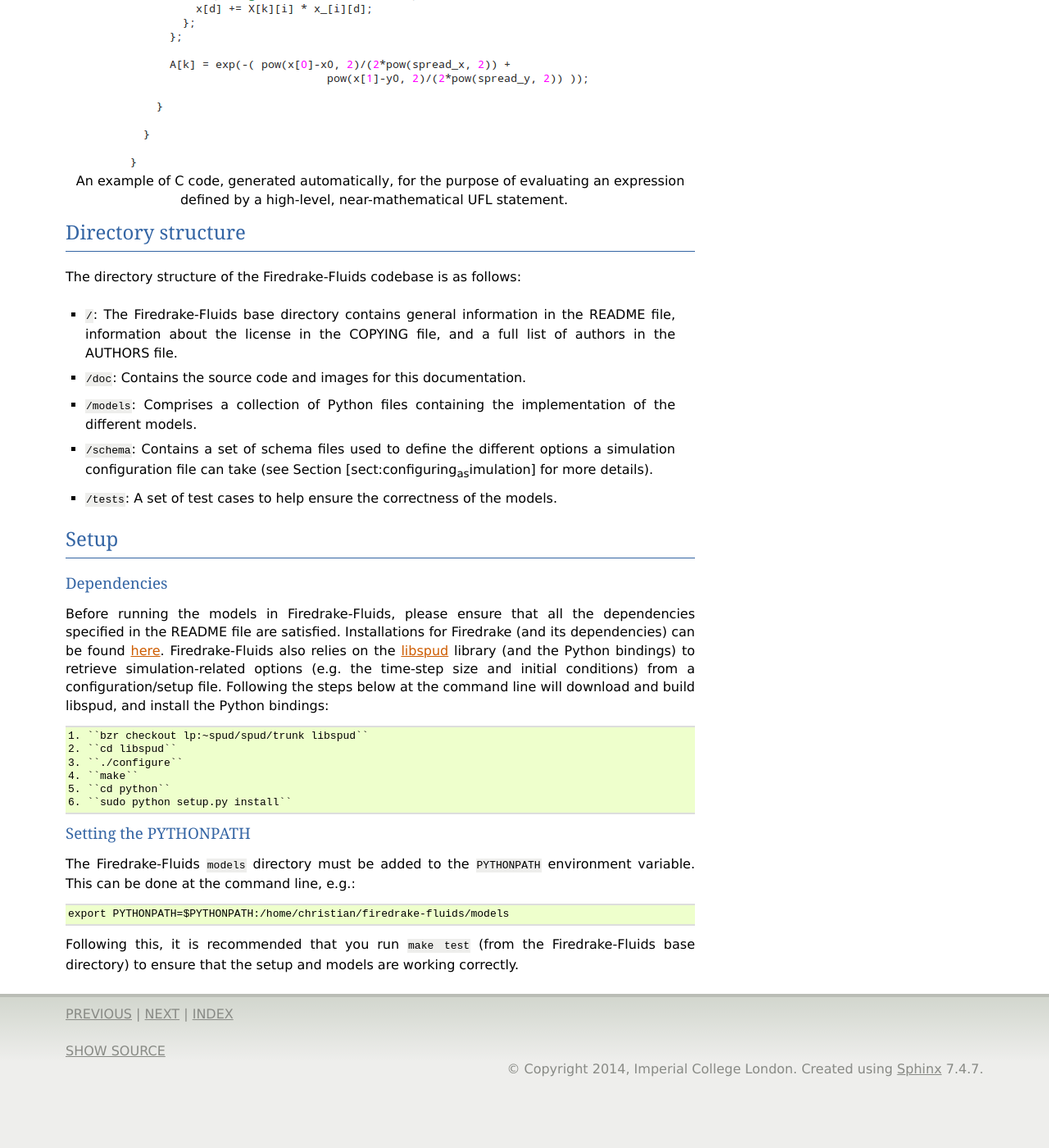
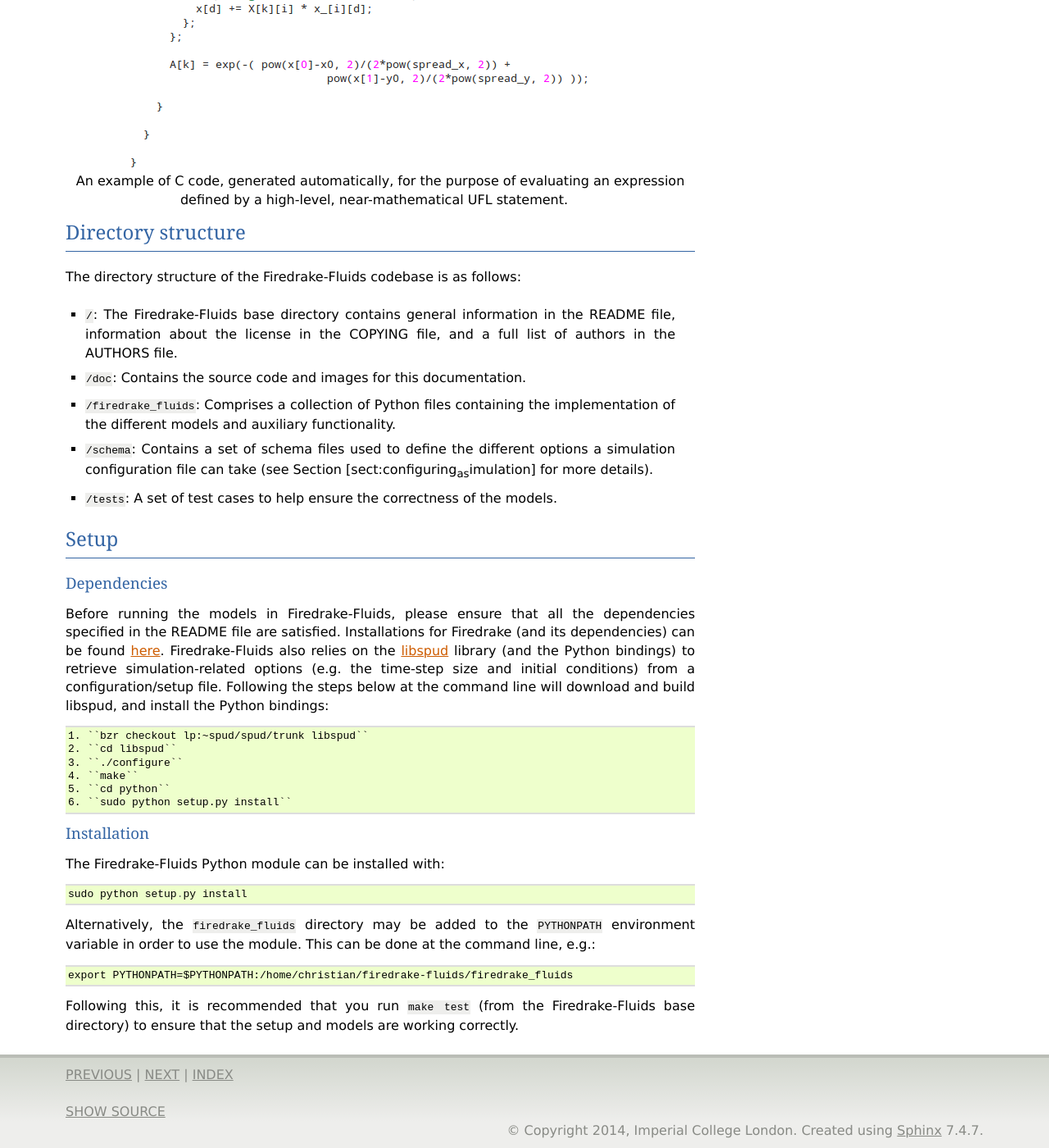
Before and after one commit to firedrakeproject/firedrake-fluids, a Sphinx documentation site: the page built from doc/source/introduction.rst, in a window 1280 px wide and 1400 px high, scrolled down 1346 px. Shown: the whole window at 82% size. Built offline with Sphinx 7.4.7, drawn with Linux system fonts in a browser that asks for light colours; before the commit the page ends 2672 px from its top, so only the background shows below that.

Commit message:
Updated documentation.

```diff
--- a/doc/source/introduction.rst
+++ b/doc/source/introduction.rst
@@ -77,8 +77,8 @@ The directory structure of the Firedrake-Fluids codebase is as follows:
 -  ``/doc``: Contains the source code and images for this
    documentation.
 
--  ``/models``: Comprises a collection of Python files containing the
-   implementation of the different models.
+-  ``/firedrake_fluids``: Comprises a collection of Python files containing the
+   implementation of the different models and auxiliary functionality.
 
 -  ``/schema``: Contains a set of schema files used to define the
    different options a simulation configuration file can take (see
@@ -110,14 +110,18 @@ Python bindings::
    5. ``cd python``
    6. ``sudo python setup.py install``
 
-Setting the PYTHONPATH
-~~~~~~~~~~~~~~~~~~~~~~
+Installation
+~~~~~~~~~~~~
 
-The Firedrake-Fluids ``models`` directory must be added to the
-``PYTHONPATH`` environment variable. This can be done at the command
+The Firedrake-Fluids Python module can be installed with::
+
+   sudo python setup.py install
+
+Alternatively, the ``firedrake_fluids`` directory may be added to the
+``PYTHONPATH`` environment variable in order to use the module. This can be done at the command
 line, e.g.::
 
-   export PYTHONPATH=$PYTHONPATH:/home/christian/firedrake-fluids/models
+   export PYTHONPATH=$PYTHONPATH:/home/christian/firedrake-fluids/firedrake_fluids
 
 Following this, it is recommended that you run ``make test`` (from the
 Firedrake-Fluids base directory) to ensure that the setup and models are
```
Also changed, not shown: README.md (+8 -2 lines).
